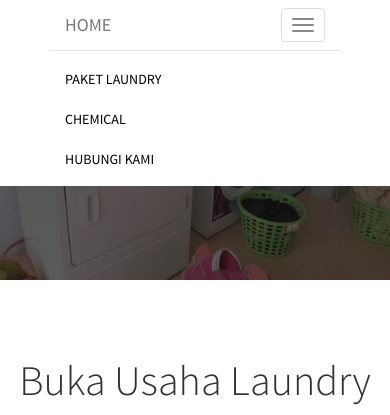
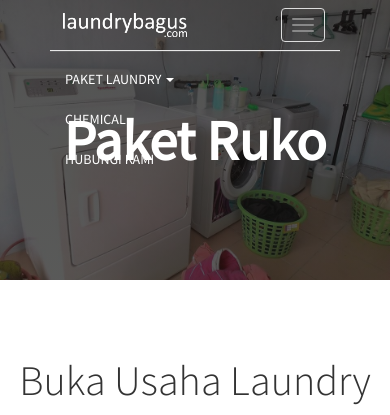
Before and after one commit to kevinfachreza/laundrybagus, a CodeIgniter app: page /laundrybagus/index.php/paket/ruko in a window 390 px wide, after a click on "Toggle navigation". Shown: the top 415 px of the page. Run offline with CodeIgniter, Linux system fonts and the light colour scheme.

Commit message:
navbar-fix

```diff
--- a/application/views/parts/navbar.php
+++ b/application/views/parts/navbar.php
@@ -7,14 +7,21 @@
 		<span class="icon-bar"></span>
 		<span class="icon-bar"></span>
 	  </button>
-	  <a class="navbar-brand" href="#">HOME</a>
+	  <a class="navbar-brand" href="<?php echo base_url()?>"><img alt="laundrybagus" src="<?php echo base_url()?>assets/img/logo-model-2.png"></a>
 	</div>
 
 	<div class="collapse navbar-collapse" id="bs-example-navbar-collapse-1">
 	  <ul class="nav navbar-nav navbar-right">
-		<li><a href="#">PAKET LAUNDRY <span class="sr-only">(current)</span></a></li>
-		<li><a href="#">CHEMICAL</a></li>
-		<li><a href="#">HUBUNGI KAMI</a></li>
+		<li class="dropdown">
+          <a href="#" class="dropdown-toggle" data-toggle="dropdown" role="button" aria-haspopup="true" aria-expanded="false">PAKET LAUNDRY <span class="caret"></span></a>
+          <ul class="dropdown-menu">
+            <li><a href="<?php echo base_url()?>paket/rumah">RUMAHAN</a></li>
+            <li><a href="<?php echo base_url()?>paket/ruko">RUKO</a></li>
+            <li><a href="<?php echo base_url()?>paket/outlet">OUTLET</a></li>
+          </ul>
+        </li>
+		<li><a href="<?php echo base_url()?>chemical">CHEMICAL</a></li>
+		<li><a href="<?php echo base_url()?>contactus">HUBUNGI KAMI</a></li>
 	  </ul>
 	</div><!-- /.navbar-collapse -->
   </div><!-- /.container-fluid -->
--- a/assets/css/style.css
+++ b/assets/css/style.css
@@ -58,22 +58,38 @@ body {
 	color:white;
 }
 
-@media (max-width:768px)
-{
-	.navbar-mode-2,.navbar-mode-1
-	{
-		background-color:white;
-		padding-right:50px;
-		padding-left:50px;
-	}
-
-	.navbar-mode-2 .navbar-nav li>a,
-	.navbar-mode-1 .navbar-nav li>a {
-		color:black;
-	}
+.navbar-default .navbar-nav>.open>a, .navbar-default .navbar-nav>.open>a:focus, .navbar-default .navbar-nav>.open>a:hover{
+	background-color:#c82121;
+	color:white;
 }
 
+.navbar-brand
+{
+	padding:13px 13px;
+}
 
+.navbar-brand img{
+	height:100%;
+}
+
+.dropdown-menu
+{
+	background-color:#FA2A2A;
+	color:white;
+	border-radius:0;
+	border:none;
+}
+
+.dropdown-menu>li>a:hover{
+	background-color:#c82121;
+	color:white;
+}
+
+@media (max-width: 767px){
+.navbar-default .navbar-nav .open .dropdown-menu>li>a {
+    color: white;
+}
+}
 
 #BukaUsaha{
 	background-image: linear-gradient( rgba(10, 10, 10, 0.7), rgba(20, 20, 20, 0.7) ), url("../img/header-image.jpg");
```
Also changed, not shown: assets/img/logo-model-1.png (added), assets/img/logo-model-2-HD.png (added), assets/img/logo-model-2.png (added).
